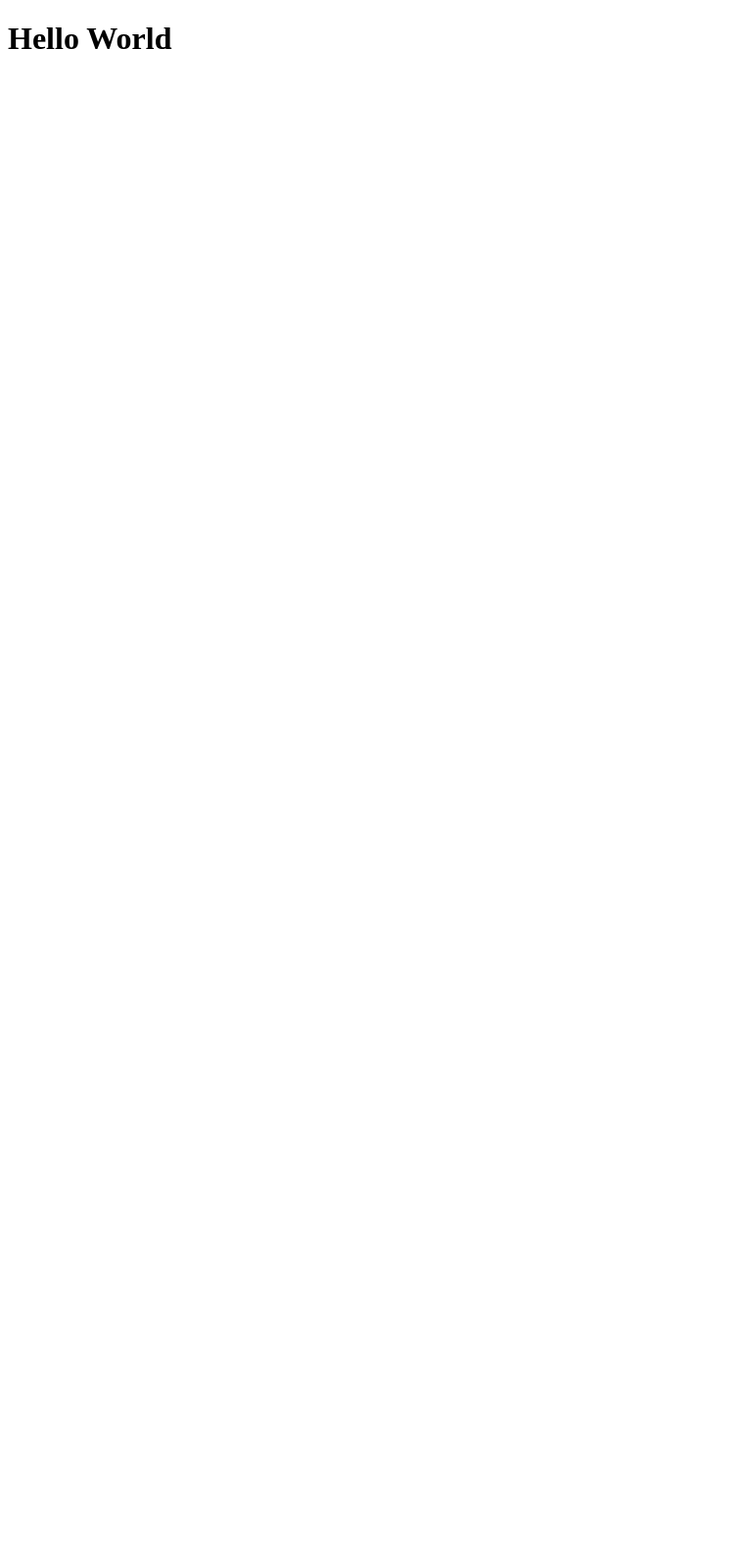
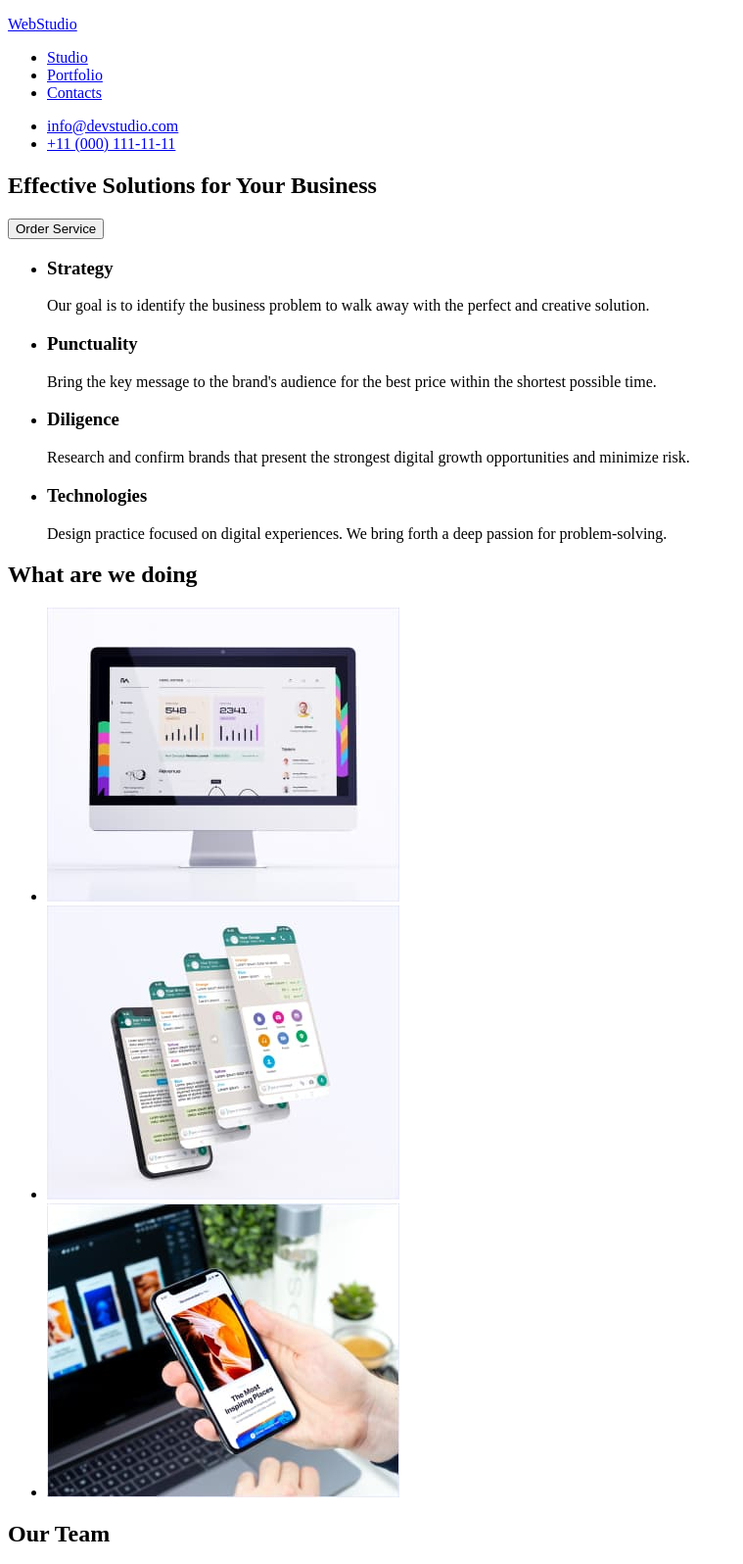
Before and after one commit to Tarasdeveloper/goit-markup-hw-01, a plain HTML site: page index.html in a window 1280 px wide. Shown: the top 1596 px of the page at 98% size, without its empty margins (0-759 px from the left). Before the commit the page ends 800 px from the top, so only its background shows below. Drawn offline with Linux system fonts and the light colour scheme.

Commit message:
added html

```diff
--- a/index.html
+++ b/index.html
@@ -1,20 +1,184 @@
 <!DOCTYPE html>
 <html lang="en">
   <head>
-   <meta charset="UTF-8">
-   <meta http-equiv="X-UA-Compatible" content="IE=edge">
-   <meta name="viewport" content="width=device-width, initial-scale=1.0">
+    <meta charset="UTF-8" />
+    <meta http-equiv="X-UA-Compatible" content="IE=edge" />
+    <meta name="viewport" content="width=device-width, initial-scale=1.0" />
     <title>Web studio</title>
   </head>
   <body>
     <header class="header">
-      <h1>Hello World</h1>
+      <nav class="header-nav">
+        <p class="logo">
+          <a class="logo-link" href="/">
+            <span class="logo-span">Web</span>Studio
+          </a>
+        </p>
+        <ul class="nav-list">
+          <li class="nav-list-item">
+            <a class="nav-list-link" href="/">Studio</a>
+          </li>
+
+          <li class="nav-list-item">
+            <a class="nav-list-link" href="/">Portfolio</a>
+          </li>
+
+          <li class="nav-list-item">
+            <a class="nav-list-link" href="/">Contacts</a>
+          </li>
+        </ul>
+      </nav>
+
+      <ul class="header-address-list">
+        <li class="header-address-list-item">
+          <a class="header-address-link" href="mailto:info@devstudio.com"
+            >info@devstudio.com</a
+          >
+        </li>
+
+        <li class="header-address-list-item">
+          <a class="header-address-link" href="tel:+110001111111"
+            >+11 (000) 111-11-11</a
+          >
+        </li>
+      </ul>
     </header>
+
     <main>
+      <section class="hero">
+        <h2 class="section-title">Effective Solutions for Your Business</h2>
+        <button class="hero-button" type="button">Order Service</button>
+      </section>
+      <section class="qwalities">
+        <h2 hidden>Company qwalities</h2>
+        <ul class="qwalities-list">
+          <li class="qwalities-list-item">
+            <h3 class="qwalities-list-title">Strategy</h3>
+            <p class="qwalities-list-text">
+              Our goal is to identify the business problem to walk away with the
+              perfect and creative solution.
+            </p>
+          </li>
 
+          <li class="qwalities-list-item">
+            <h3 class="qwalities-list-title">Punctuality</h3>
+            <p class="qwalities-list-text">
+              Bring the key message to the brand's audience for the best price
+              within the shortest possible time.
+            </p>
+          </li>
+
+          <li class="qwalities-list-item">
+            <h3 class="qwalities-list-title">Diligence</h3>
+            <p class="qwalities-list-text">
+              Research and confirm brands that present the strongest digital
+              growth opportunities and minimize risk.
+            </p>
+          </li>
+
+          <li class="qwalities-list-item">
+            <h3 class="qwalities-list-title">Technologies</h3>
+            <p class="qwalities-list-text">
+              Design practice focused on digital experiences. We bring forth a
+              deep passion for problem-solving.
+            </p>
+          </li>
+        </ul>
+      </section>
+
+      <section class="works">
+        <h2 class="section-title">What are we doing</h2>
+        <ul class="works-list">
+          <li class="works-list-item">
+            <img
+              src="./images/img1.jpg"
+              width="360"
+              height="300"
+              alt="desktop"
+            />
+          </li>
+
+          <li class="works-list-item">
+            <img
+              src="./images/img2.jpg"
+              width="360"
+              height="300"
+              alt="mobile"
+            />
+          </li>
+
+          <li class="works-list-item">
+            <img
+              src="./images/img3.jpg"
+              width="360"
+              height="300"
+              alt="notebook"
+            />
+          </li>
+        </ul>
+      </section>
+
+      <section class="team">
+        <h2 class="section-title">Our Team</h2>
+        <ul class="team-list">
+          <li class="team-list-item">
+            <img
+              src="./images/mark.jpg"
+              width="264"
+              height="260"
+              alt="team member1"
+            />
+            <h3 class="team-list-title">Mark Guerrero</h3>
+            <p class="team-list-text">Product Designer</p>
+          </li>
+
+          <li class="team-list-item">
+            <img
+              src="./images/tom.jpg"
+              width="264"
+              height="260"
+              alt="team member2"
+            />
+            <h3 class="team-list-title">Tom Ford</h3>
+            <p class="team-list-text">Frontend Developer</p>
+          </li>
+
+          <li class="team-list-item">
+            <img
+              src="./images/camila.jpg"
+              width="264"
+              height="260"
+              alt="team member3"
+            />
+            <h3 class="team-list-title">Camila Garcia</h3>
+            <p class="team-list-text">Marketing</p>
+          </li>
+
+          <li class="team-list-item">
+            <img
+              src="./images/daniel.jpg"
+              width="264"
+              height="260"
+              alt="team member4"
+            />
+            <h3 class="team-list-title">Daniel Wilson</h3>
+            <p class="team-list-text">UI Designer</p>
+          </li>
+        </ul>
+      </section>
     </main>
+
     <footer class="footer">
+      <p class="logo">
+        <a class="logo-link" href="/">
+          <span class="logo-span">Web</span>Studio
+        </a>
+      </p>
 
+      <p class="footer-text">
+        Increase the flow of customers and sales for your business with digital
+        marketing & growth solutions.
+      </p>
     </footer>
   </body>
 </html>
```
Also changed, not shown: images/camila.jpg (added), images/daniel.jpg (added), images/img1.jpg (added), images/img2.jpg (added), images/img3.jpg (added), images/mark.jpg (added), images/tom.jpg (added). Lines whose indentation alone changed are shown as unchanged.
